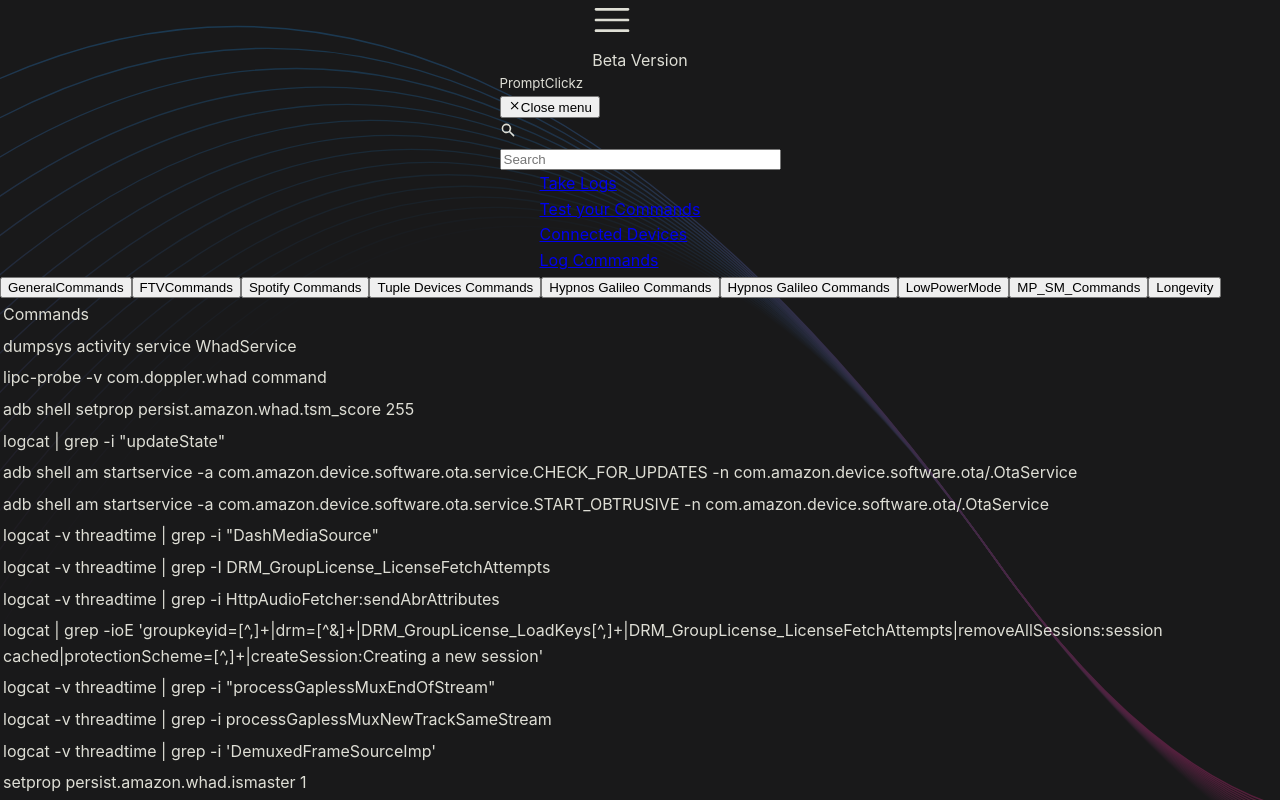
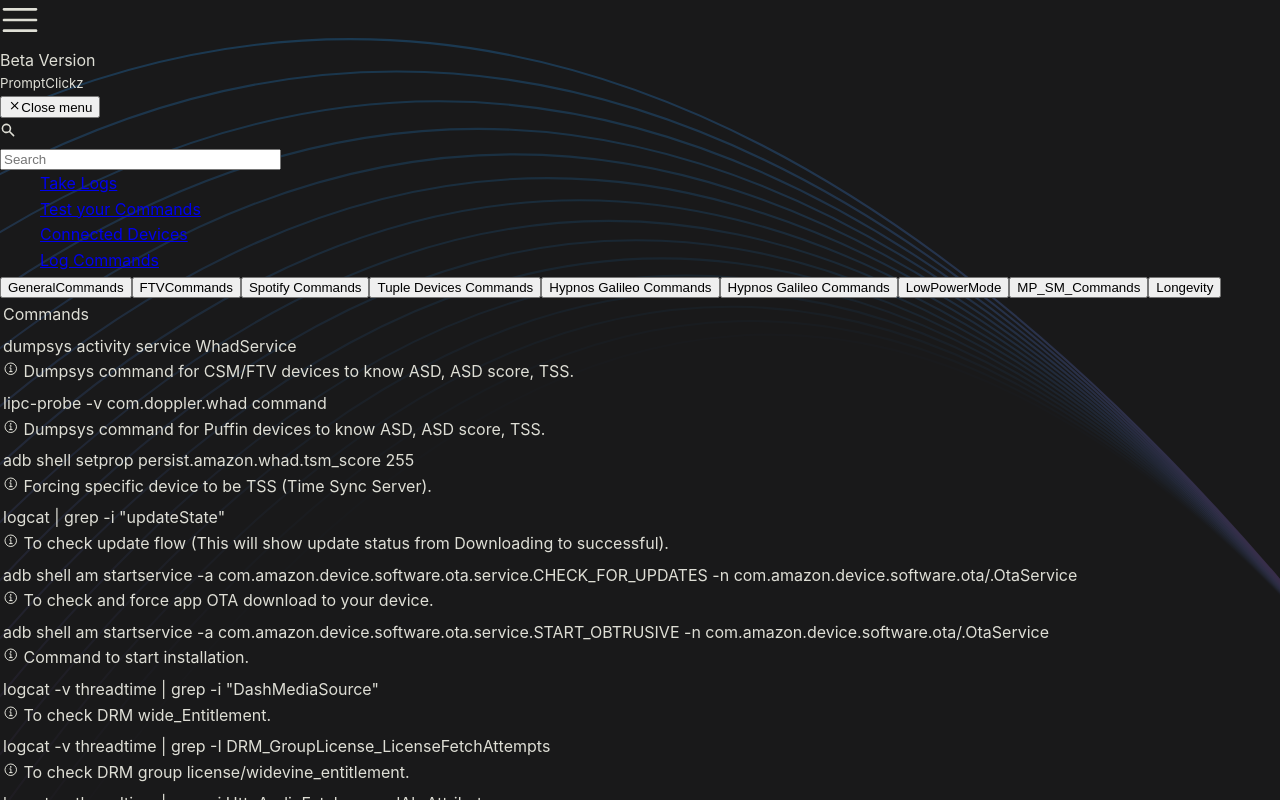
Before and after one commit to kavirasanE/Electron_prompt, a React (Vite) app in the folder prompt/src/renderer/: page /commands in a window 1280 px wide. Shown: the top 800 px of the page. Built offline with nearby package versions, Linux system fonts and the light colour scheme.

Commit message:
command UI completed

```diff
--- a/prompt/src/renderer/src/components/Sidebar.jsx
+++ b/prompt/src/renderer/src/components/Sidebar.jsx
@@ -22,7 +22,7 @@
       <div className="flex items-center justify-between p-2 w-full px-10 ">
         <RxHamburgerMenu
           size={40}
-          className=" rounded-lg border border-gray-100 p-1.5 shadow-lg shadow-black/50 cursor-pointer"
+          className="rounded-lg border border-gray-100 p-1.5 shadow-lg shadow-black/50 cursor-pointer"
           onClick={() => setIsOpen(true)}
         />
 
--- a/prompt/src/renderer/src/components/commands/CommandTable.jsx
+++ b/prompt/src/renderer/src/components/commands/CommandTable.jsx
@@ -1,13 +1,15 @@
 import React from 'react'
 import { Table } from 'flowbite-react'
+import { IoInformationCircleOutline } from "react-icons/io5";
 
 const CommandTable = ({ item, index }) => {
   return (
-    <Table hoverable className="border border-gray-500 ">
-      <Table.Body className="divide-y">
+    <Table hoverable className="border border-gray-500 cursor-pointer ">
+      <Table.Body >
         <Table.Row className="bg-white hover:bg-gray-300 dark:border-gray-700 ">
-          <Table.Cell className="whitespace-nowrap text-wrap font-medium text-gray-900 dark:text-white">
-            {item.command}
+          <Table.Cell className="font-medium break-all text-gray-900 dark:text-white ">
+            {item.command} <br/>
+          <span className='text-xs font-thin clear-start flex items-center gap-1'><IoInformationCircleOutline className='text-xs'/> {item.description}</span>
           </Table.Cell>
         </Table.Row>
       </Table.Body>
--- a/prompt/src/renderer/src/pages/Commands.jsx
+++ b/prompt/src/renderer/src/pages/Commands.jsx
@@ -209,10 +209,10 @@
   }, [activeTab])
 
   return (
-    <>
-      <Online />
-      <div className="bg-white text-black ">
-        <div className="px-2">
+    <div className='h-screen overflow-auto'>
+    <Online/>
+      <div className="bg-white  text-black ">
+        <div>
           <Tabs
             className="w-screen grid grid-cols-6 "
             ref={tabsRef}
@@ -223,9 +223,9 @@
             ))}
           </Tabs>
         </div>
-        <div className="flex flex-row justify-between gap-4 ">
-          <div className="w-1/2 ">
-            <Table>
+        <div className="flex flex-row justify-between p-2 gap-2 h-screen">
+          <div className="w-1/2 h-screen overflow-y-auto">
+            <Table >
               <Table.Head>
                 <Table.HeadCell className="bg-red-400 font-bold subpixel-antialiased text-black text-lg text-center">
                   Commands
@@ -237,12 +237,12 @@
               <CommandTable item={item} index={index} key={index} />
             ))}
           </div>
-          <div className="w-1/2 bg-black h-screen rounded-md">
+          <div className="w-1/2 h-screen bg-black ">
             <OutputLogs />
           </div>
         </div>
       </div>
-    </>
+    </div>
   )
 }
 
--- a/prompt/src/renderer/src/pages/ConnectedDevices.jsx
+++ b/prompt/src/renderer/src/pages/ConnectedDevices.jsx
@@ -29,8 +29,9 @@
   }, []); // Empty dependency array to run effect only once
 
   return (
+    <>
+    <Online />
     <div className="bg-white w-screen text-black h-screen p-5">
-      <Online />
       <div>
         <p>Connected Devices :</p>
         {connectedDevices.map((device, index) => (
@@ -38,6 +39,7 @@
         ))}
       </div>
     </div>
+    </>
   );
 };
 
```
